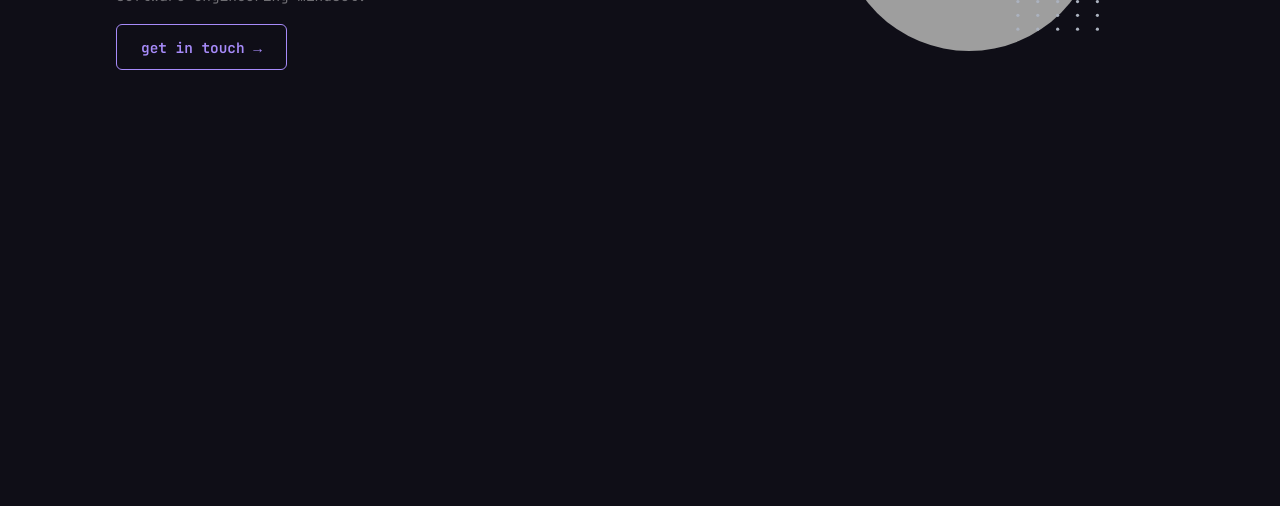
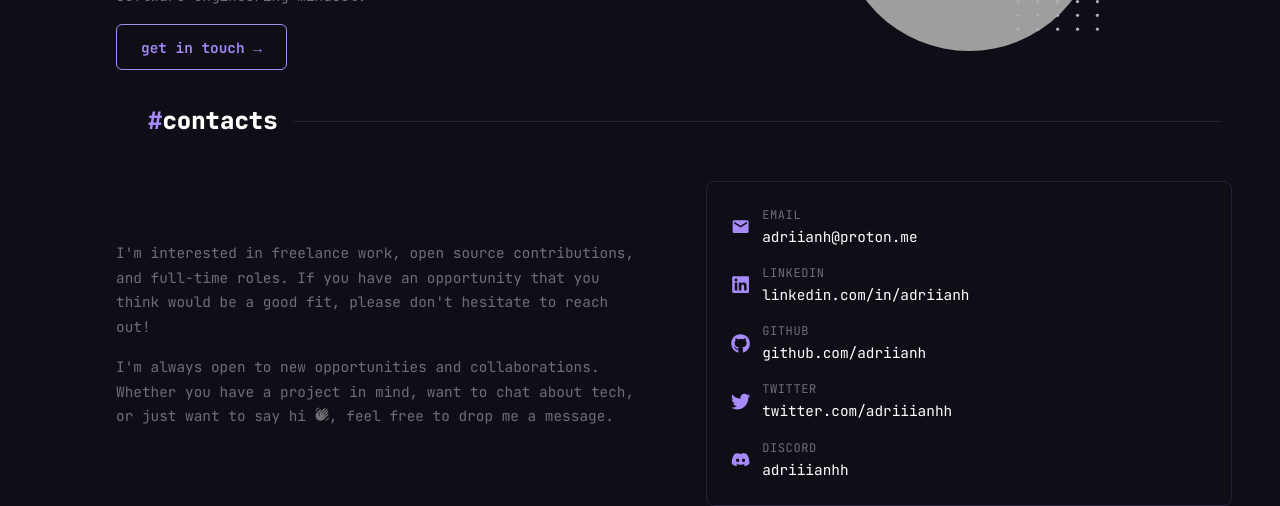
Before and after one commit to Adriianh/portfolio, a React (Vite) app: page / in a window 1280 px wide. Shown: the part 1878-2384 px from the top of the page. Before the commit the page ends 1948 px from the top, so only its background shows below. Built offline with nearby package versions, Linux system fonts and the light colour scheme; grey boxes are pictures that could not be loaded.

Commit message:
feat: add Contacts section with contact card, icons, and responsive layout

```diff
--- a/src/App.tsx
+++ b/src/App.tsx
@@ -5,6 +5,7 @@ import { Projects } from "./components/sections/Projects";
 import { SocialSidebar } from "./components/layout/SocialSidebar";
 import { Skills } from "./components/sections/Skills";
 import { About } from "./components/sections/About";
+import { Contacts } from "./components/sections/Contacts";
 
 export default function App() {
     return (
@@ -16,6 +17,7 @@ export default function App() {
             <Projects />
             <Skills />
             <About />
+            <Contacts />
         </main>
     );
 }
--- /dev/null
+++ b/src/components/sections/Contacts.tsx
@@ -0,0 +1,49 @@
+import { SectionLabel } from "../ui/SectionLabel";
+import { MdWavingHand, MdEmail } from "react-icons/md";
+import { FaLinkedin, FaGithub, FaTwitter, FaDiscord } from "react-icons/fa";
+import "../../styles/contacts.css";
+
+const items = [
+    { label: "Email", value: "adriianh@proton.me", icon: MdEmail },
+    { label: "LinkedIn", value: "linkedin.com/in/adriianh", icon: FaLinkedin },
+    { label: "GitHub", value: "github.com/adriianh", icon: FaGithub },
+    { label: "Twitter", value: "twitter.com/adriiianhh", icon: FaTwitter },
+    { label: "Discord", value: "adriiianhh", icon: FaDiscord },
+];
+
+export function Contacts() {
+    return (
+        <section id="contact">
+            <SectionLabel id="contact" label="contacts" />
+
+            <div className="contact-layout">
+                <div className="contact-text">
+                    <p className="contact-desc">
+                        I'm interested in freelance work, open source
+                        contributions, and full-time roles. If you have an
+                        opportunity that you think would be a good fit, please
+                        don't hesitate to reach out!
+                    </p>
+                    <p className="contact-desc">
+                        I'm always open to new opportunities and collaborations.
+                        Whether you have a project in mind, want to chat about
+                        tech, or just want to say hi <MdWavingHand />, feel free
+                        to drop me a message.
+                    </p>
+                </div>
+
+                <div className="contact-card">
+                    {items.map(({ label, value, icon: Icon }) => (
+                        <div key={label} className="contact-row">
+                            <Icon className="contact-icon" />
+                            <div>
+                                <p className="contact-label">{label}</p>
+                                <p className="contact-value">{value}</p>
+                            </div>
+                        </div>
+                    ))}
+                </div>
+            </div>
+        </section>
+    );
+}
--- /dev/null
+++ b/src/styles/contacts.css
@@ -0,0 +1,56 @@
+.contact-layout {
+    display: grid;
+    grid-template-columns: 1fr 1fr;
+    gap: 4rem;
+    align-items: center;
+}
+
+.contact-desc {
+    color: var(--muted);
+    font-size: 0.9rem;
+    line-height: 1.7;
+    margin: 0 0 1rem;
+}
+
+.contact-card {
+    border: 0.5px solid var(--border);
+    border-radius: 8px;
+    padding: 1.5rem;
+    display: flex;
+    flex-direction: column;
+    gap: 1rem;
+}
+
+.contact-row {
+    display: flex;
+    align-items: center;
+    gap: 0.75rem;
+}
+
+.contact-icon {
+    font-size: 1.2rem;
+    color: var(--accent);
+    flex-shrink: 0;
+}
+
+.contact-label {
+    color: var(--muted);
+    font-size: 0.75rem;
+    text-transform: uppercase;
+    letter-spacing: 0.05em;
+    margin: 0;
+}
+
+.contact-value {
+    color: var(--text);
+    font-size: 0.9rem;
+    font-family: var(--font-mono);
+    margin: 0;
+}
+
+@media (max-width: 768px) {
+    .contact-layout {
+        grid-template-columns: 1fr;
+        gap: 2rem;
+    }
+}
```
